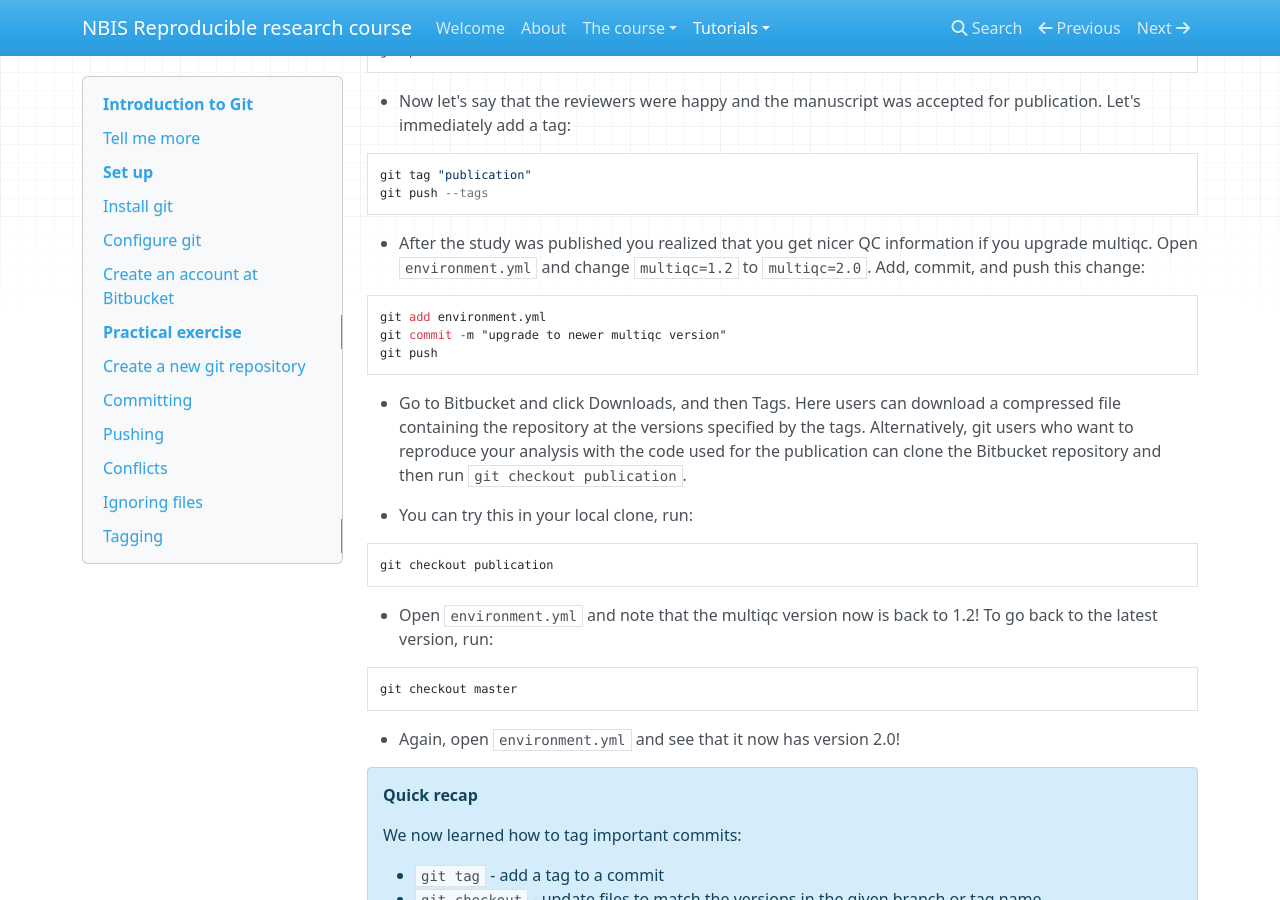
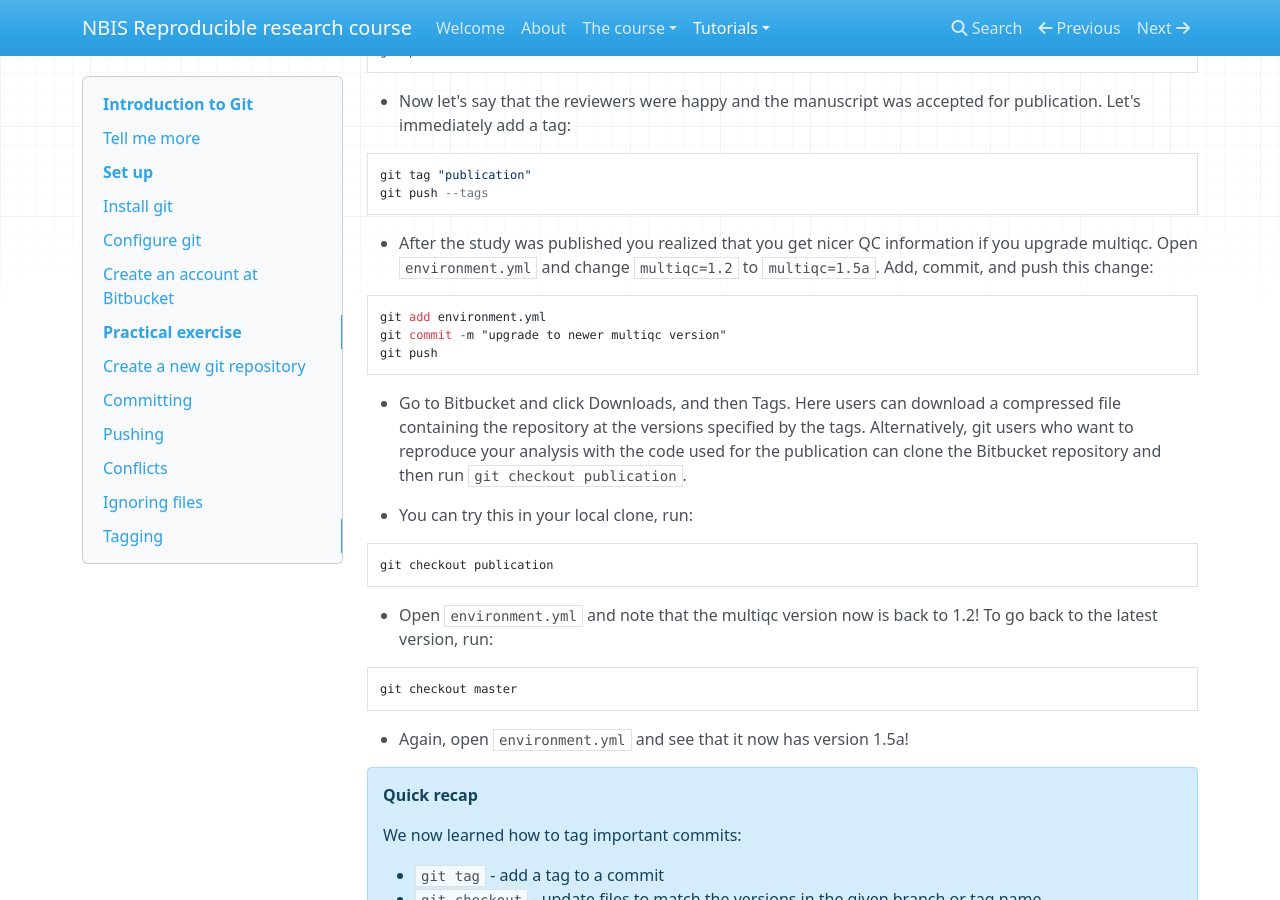
Before and after one commit to NBISweden/workshop-reproducible-research, an MkDocs documentation site: the page built from docs/git.md, in a window 1280 px wide and 900 px high, scrolled down 15481 px. Built offline with MkDocs 1.6.1, drawn with Linux system fonts in a browser that asks for light colours; nearby versions of some CDN libraries; old or Windows-style settings are respelled for this version of MkDocs.

Commit message:
change to existing multiqc version

````diff
--- a/docs/git.md
+++ b/docs/git.md
@@ -472,7 +472,7 @@ git tag "publication"
 git push --tags
 ```
 
-* After the study was published you realized that you get nicer QC information if you upgrade multiqc. Open `environment.yml` and change `multiqc=1.2` to `multiqc=2.0`. Add, commit, and push this change:
+* After the study was published you realized that you get nicer QC information if you upgrade multiqc. Open `environment.yml` and change `multiqc=1.2` to `multiqc=1.5a`. Add, commit, and push this change:
 
 ```bash
 git add environment.yml
@@ -495,7 +495,7 @@ git checkout publication
 git checkout master
 ```
 
-* Again, open `environment.yml` and see that it now has version 2.0!
+* Again, open `environment.yml` and see that it now has version 1.5a!
 
 !!! note "Quick recap"
     We now learned how to tag important commits:
````
